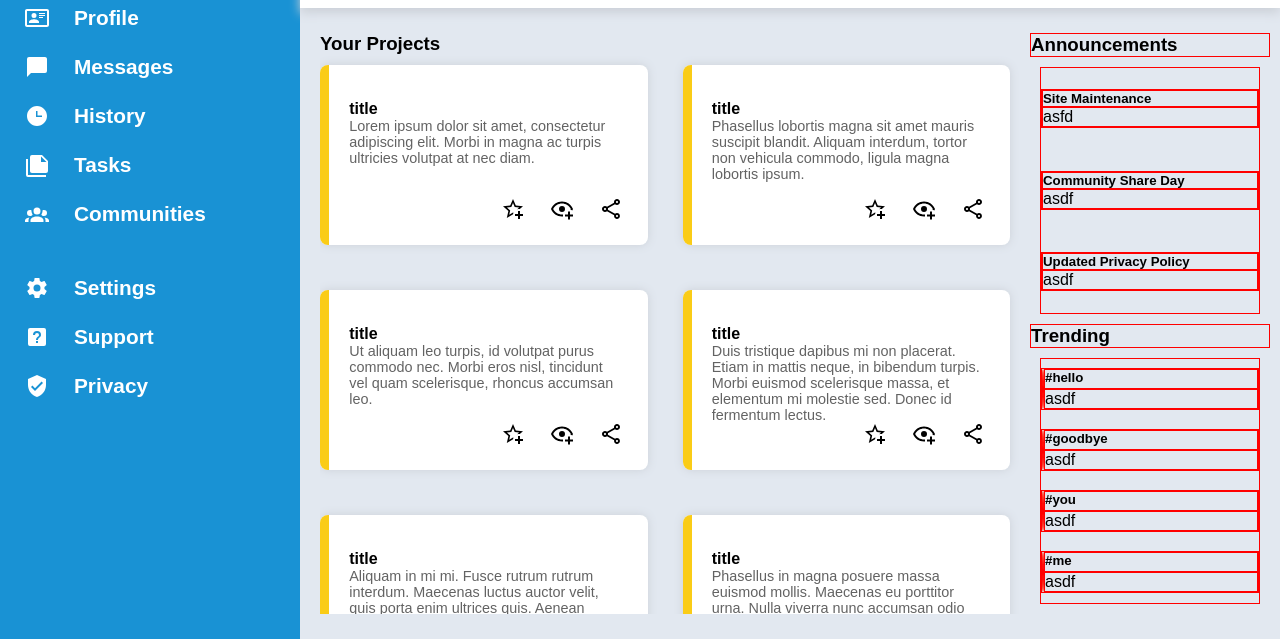
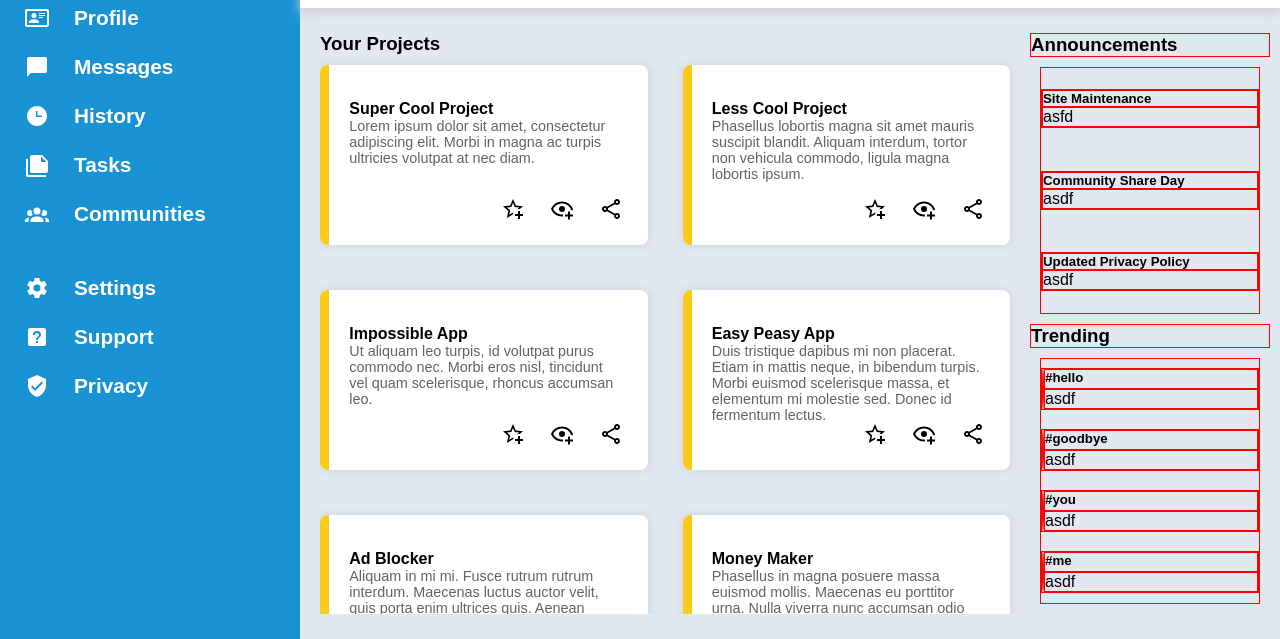
Before and after one commit to strbytes/odin-admin-dashboard, a plain HTML site: page index.html in a window 1280 px wide. Shown: the part 161-800 px from the top of the page. Drawn offline with Linux system fonts and the light colour scheme.

Commit message:
Add card titles from example image

```diff
--- a/index.html
+++ b/index.html
@@ -76,7 +76,7 @@
               <div></div>
               <div class="card-contents">
                 <div>
-                  <h4 class="title">title</h4>
+                  <h4 class="title">Super Cool Project</h4>
                   <p>
                     Lorem ipsum dolor sit amet, consectetur adipiscing elit.
                     Morbi in magna ac turpis ultricies volutpat at nec diam.
@@ -101,7 +101,7 @@
               <div></div>
               <div class="card-contents">
                 <div>
-                  <h4 class="title">title</h4>
+                  <h4 class="title">Less Cool Project</h4>
                   <p>
                     Phasellus lobortis magna sit amet mauris suscipit blandit.
                     Aliquam interdum, tortor non vehicula commodo, ligula magna
@@ -127,7 +127,7 @@
               <div></div>
               <div class="card-contents">
                 <div>
-                  <h4 class="title">title</h4>
+                  <h4 class="title">Impossible App</h4>
                   <p>
                     Ut aliquam leo turpis, id volutpat purus commodo nec. Morbi
                     eros nisl, tincidunt vel quam scelerisque, rhoncus accumsan
@@ -153,7 +153,7 @@
               <div></div>
               <div class="card-contents">
                 <div>
-                  <h4 class="title">title</h4>
+                  <h4 class="title">Easy Peasy App</h4>
                   <p>
                     Duis tristique dapibus mi non placerat. Etiam in mattis
                     neque, in bibendum turpis. Morbi euismod scelerisque massa,
@@ -179,7 +179,7 @@
               <div></div>
               <div class="card-contents">
                 <div>
-                  <h4 class="title">title</h4>
+                  <h4 class="title">Ad Blocker</h4>
                   <p>
                     Aliquam in mi mi. Fusce rutrum rutrum interdum. Maecenas
                     luctus auctor velit, quis porta enim ultrices quis. Aenean
@@ -205,7 +205,7 @@
               <div></div>
               <div class="card-contents">
                 <div>
-                  <h4 class="title">title</h4>
+                  <h4 class="title">Money Maker</h4>
                   <p>
                     Phasellus in magna posuere massa euismod mollis. Maecenas eu
                     porttitor urna. Nulla viverra nunc accumsan odio imperdiet
```
